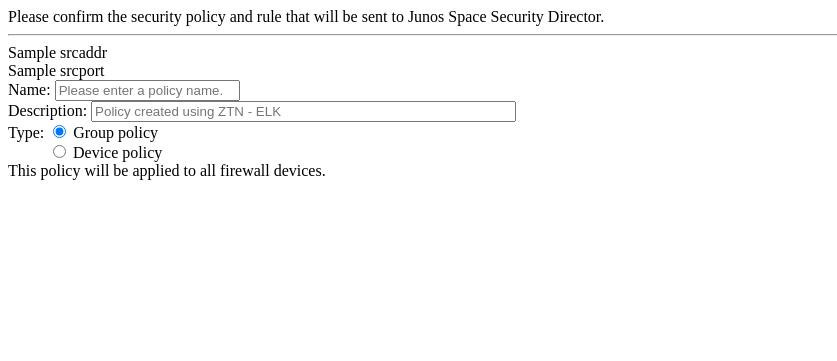
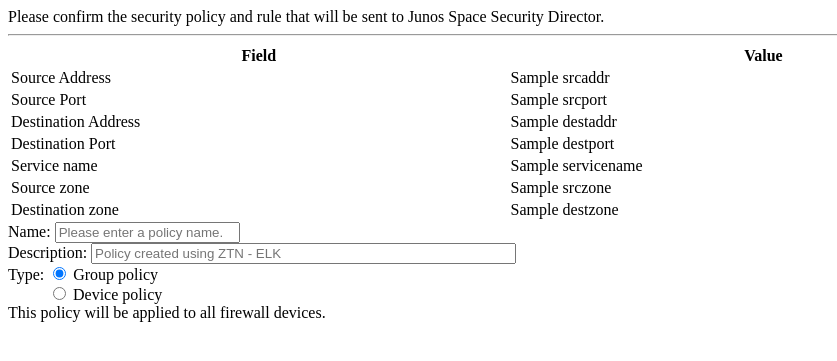
Before and after one commit to Juniper-SE/ztn-elk, a Flask app: template ztn/templates/index.html in a window 1280 px wide. Shown: the top 361 px of the page, without its empty margins (0-837 px from the left). Run offline with Flask 2, Linux system fonts and the light colour scheme; the template is opened without the code that fills it: most values are stand-ins (such as "Sample title", 1, 10 or a date in 2020).

Commit message:
add table of fields to html

```diff
--- a/ztn/templates/index.html
+++ b/ztn/templates/index.html
@@ -8,10 +8,43 @@
     Please confirm the security policy and rule that will be sent to Junos Space Security Director.
     <hr />
 
-    {{srcaddr}}
-    <br />
-    {{srcport}}
-    <br />
+    {% if srcaddr %}
+    <table style="width:80%">
+        <tr>
+            <th>Field</th>
+            <th>Value</th>
+        </tr>
+        <tr>
+            <td>Source Address</td>
+            <td>{{ srcaddr }}</td>
+        </tr>
+        <tr>
+            <td>Source Port</td>
+            <td>{{ srcport }}</td>
+        </tr>
+        <tr>
+            <td>Destination Address</td>
+            <td>{{ destaddr }}</td>
+        </tr>
+        <tr>
+            <td>Destination Port</td>
+            <td>{{ destport }}</td>
+        </tr>
+        <tr>
+            <td>Service name</td>
+            <td>{{ servicename }}</td>
+        </tr>
+        <tr>
+            <td>Source zone</td>
+            <td>{{ srczone }}</td>
+        </tr>
+        <tr>
+            <td>Destination zone</td>
+            <td>{{ destzone }}</td>
+        </tr>
+    </table>
+    {% endif %}
+
     <form>
         Name: <input type="text" placeholder="Please enter a policy name." />
         <br />
--- a/ztn/ztn/app.py
+++ b/ztn/ztn/app.py
@@ -7,28 +7,30 @@ app = Flask(__name__, template_folder="../templates")
 @app.route('/')
 def index():
     args = request.args
-    srcaddr = str(args['srcaddr'])
-    srcport = str(args['srcport'])
-    destaddr = str(args['destaddr'])
-    destport = str(args['destport'])
-    servicename = str(args['servicename'])
-    srczone = str(args['srczone'])
-    destzone = str(args['destzone'])
+    content = {
+        "srcaddr": str(args['srcaddr']),
+        "srcport": str(args['srcport']),
+        "destaddr": str(args['destaddr']),
+        "destport": str(args['destport']),
+        "servicename": str(args['servicename']),
+        "srczone": str(args['srczone']),
+        "destzone": str(args['destzone'])
+    }
 
-    c_a, addr_id = ztn_elk.create_address(srcaddr)
-    if c_a:
-        print("Created address")
-        print(addr_id)
+    # c_a, addr_id = ztn_elk.create_address(srcaddr)
+    # if c_a:
+    #     print("Created address")
+    #     print(addr_id)
 
-    c_app = ztn_elk.create_application(servicename, destport, srcport)
-    if c_app:
-        print("created application")
+    # c_app, app_id = ztn_elk.create_application(servicename, destport, srcport)
+    # if c_app:
+    #     print("created application")
 
-    c_p = ztn_elk.create_policy()
-    if c_p:
-        print("created policy")
+    # c_p, policy_id = ztn_elk.create_policy()
+    # if c_p:
+    #     print("created policy")
 
-    return render_template("index.html")
+    return render_template("index.html", **content)
 
     # return render_template("index.html")
 
--- a/ztn/ztn/ztn_elk.py
+++ b/ztn/ztn/ztn_elk.py
@@ -139,9 +139,9 @@ def create_policy():
     response = requests.request(
         "POST", url, headers=headers, data=payload, verify=False)
 
-    policy_id = json.loads(response.text)['policy']['id']
+    policy = json.loads(response.text)['policy']
 
-    return response.ok, policy_id
+    return response.ok, policy
 
 
 def get_rule_groupid(policy_id):
@@ -168,7 +168,8 @@ def create_tradtl_rule(src_addr_id, dest_addr_id, service_id, policy_id):
     headers = {
         'Content-Type': 'application/vnd.juniper.sd.policy-management.firewall.rule+json;version=2;charset=UTF-8',
         'Accept': 'application/vnd.juniper.sd.policy-management.firewall.rule+json;version=2;q=0.02',
-        'Authorization': 'Basic c3VwZXI6MTIzanVuaXBlcg=='
+        'Authorization': 'Basic c3VwZXI6MTIzanVuaXBlcg==',
+        'Access-Control': 'ModifyPolicy'
     }
 
     random_id = str(uuid.uuid4().fields[-1])[:5]
@@ -257,7 +258,8 @@ def create_tradtl_rule(src_addr_id, dest_addr_id, service_id, policy_id):
     response = requests.request(
         "POST", url, headers=headers, data=payload, verify=False)
 
-    return response.ok
+    rule = json.loads(response.text)
+    return response.ok, rule
 
 
 def create_unified_rule():
```
